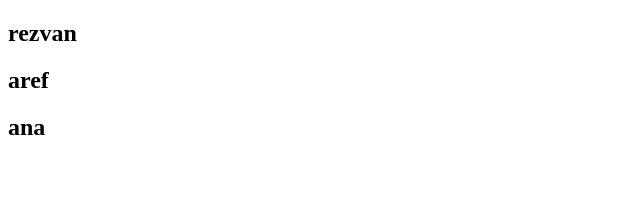
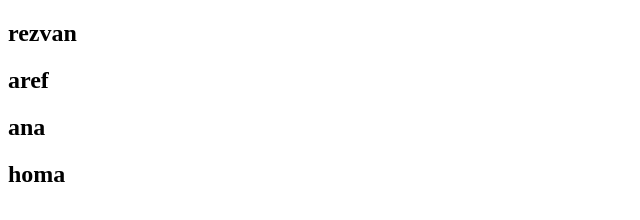
Before and after one commit to Rezvane78/task, a plain HTML site: page index.html in a window 1280 px wide. Shown: the full height of the page, 0-640 px from the left. Drawn offline with Linux system fonts and the light colour scheme.

Commit message:
aref done

```diff
--- a/index.html
+++ b/index.html
@@ -9,5 +9,6 @@
     <h2>rezvan</h2>
     <h2>aref</h2>
     <h2>ana</h2>
+    <h2>homa</h2>
 </body>
 </html>
```
